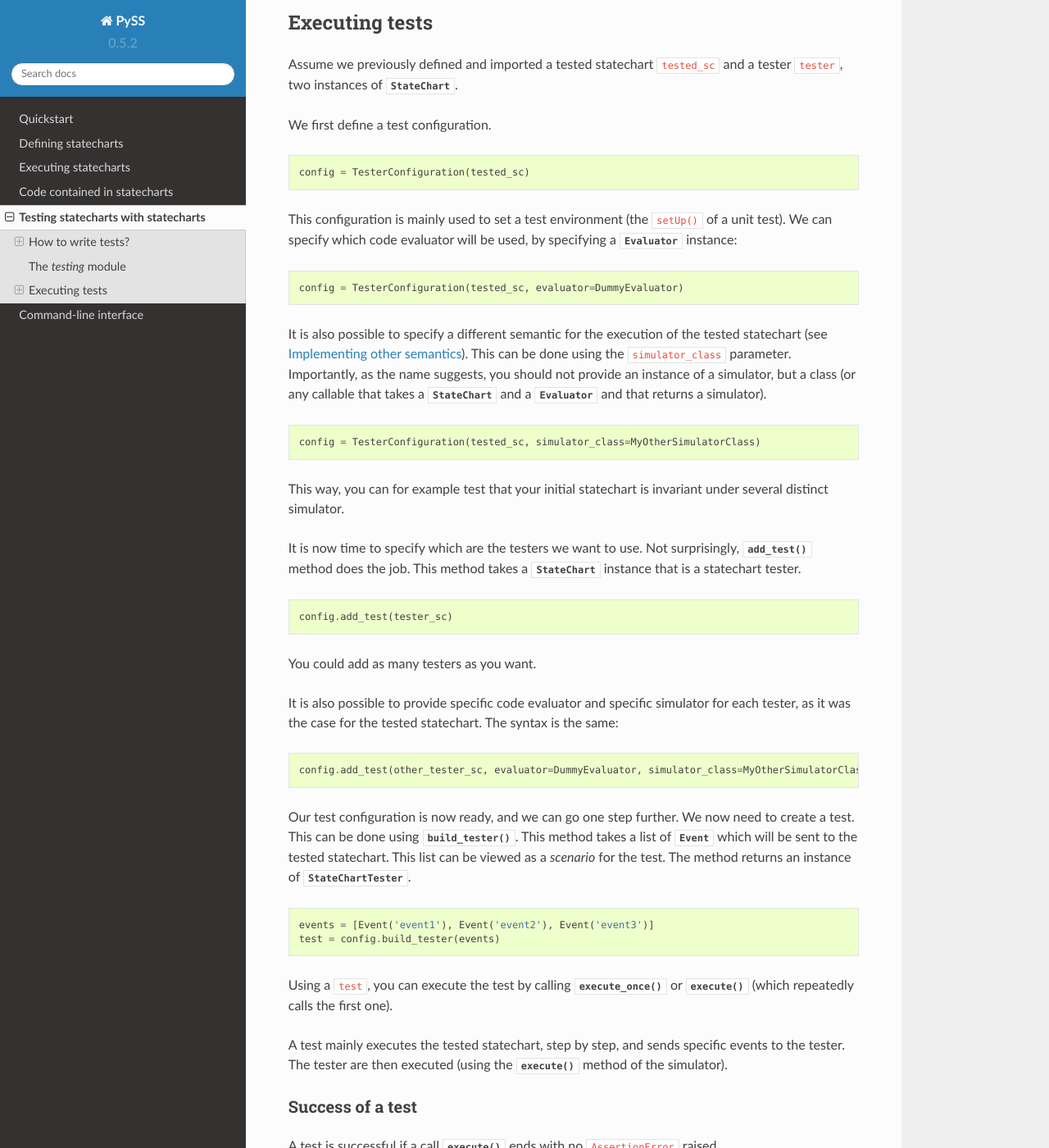
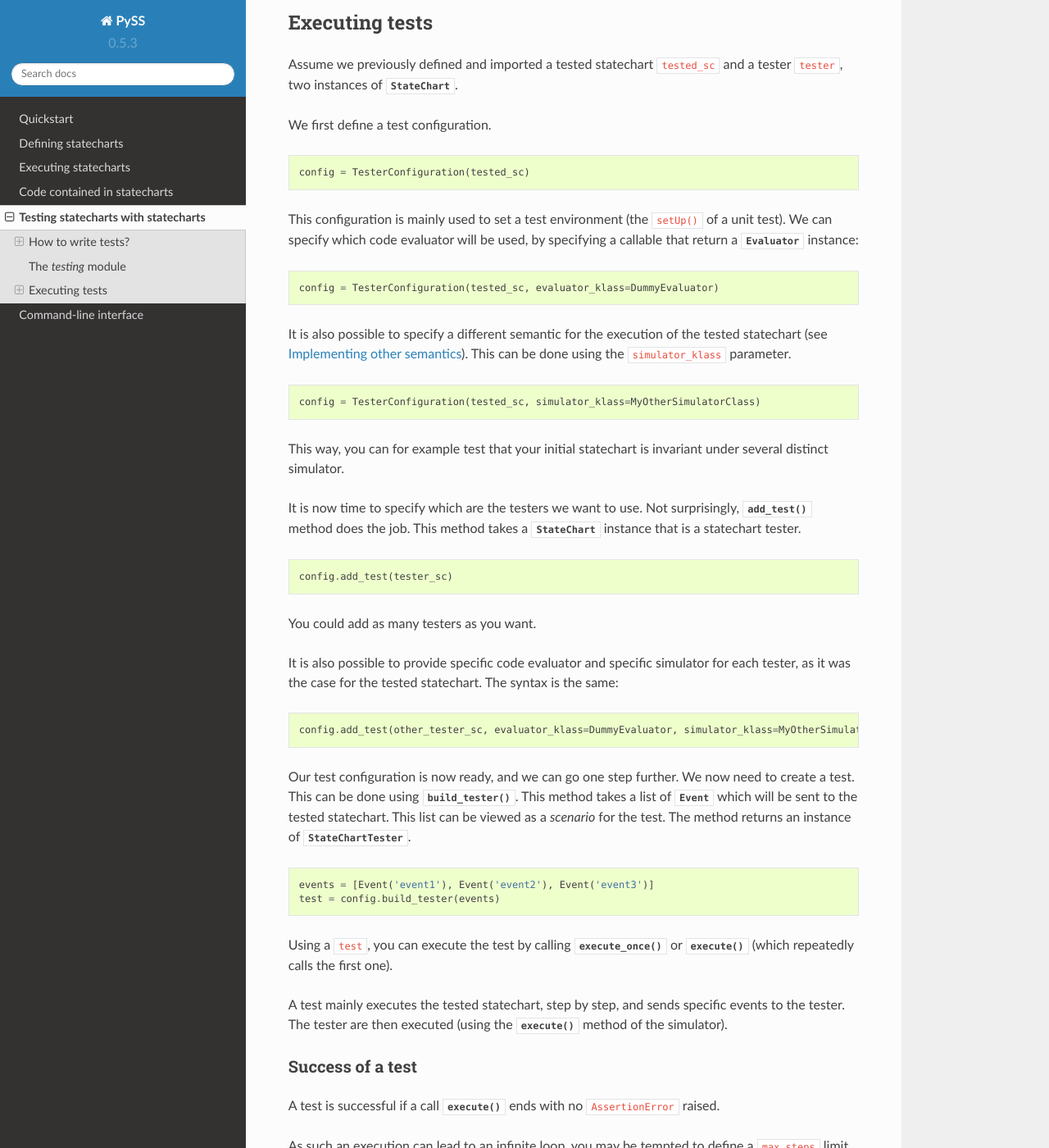
Before and after one commit to AlexandreDecan/sismic, a Sphinx documentation site: the page built from docs/testing.rst, in a window 1280 px wide and 1400 px high, scrolled down 3300 px. Shown: the whole window at 82% size. Built offline with Sphinx 7.4.7 and the Read the Docs theme 2.0.0, drawn with Linux system fonts in a browser that asks for light colours; some of the changed text lies outside the part shown.

Commit message:
Use Evaluator class as parameter instead of an Evaluator instance

```diff
--- a/docs/execution.rst
+++ b/docs/execution.rst
@@ -13,8 +13,8 @@ In particular, eventless transitions are processed before evented transitions, i
 before external events, and the simulation follows a inner-first/source-state semantic.
 
 A :py:class:`~pyss.simulator.Simulator` instance is constructed upon a :py:class:`~pyss.model.StateChart` instance and
-an optional :py:class:`~pyss.evaluator.Evaluator` (see :ref:`code_evaluation`).
-If no evaluator is specified, a :py:class:`~pyss.evaluator.PythonEvaluator` instance will be used by default.
+an optional callable that returns an :py:class:`~pyss.evaluator.Evaluator` (see :ref:`code_evaluation`).
+If no evaluator is specified, :py:class:`~pyss.evaluator.PythonEvaluator` class will be set.
 
 The main methods of a simulator instance are:
 
--- a/docs/testing.rst
+++ b/docs/testing.rst
@@ -179,20 +179,19 @@ We first define a test configuration.
     config = TesterConfiguration(tested_sc)
 
 This configuration is mainly used to set a test environment (the ``setUp()`` of a unit test).
-We can specify which code evaluator will be used, by specifying a :py:class:`~pyss.evaluator.Evaluator` instance:
+We can specify which code evaluator will be used, by specifying a callable that return a
+:py:class:`~pyss.evaluator.Evaluator` instance:
 
 .. code:: python
 
-    config = TesterConfiguration(tested_sc, evaluator=DummyEvaluator)
+    config = TesterConfiguration(tested_sc, evaluator_klass=DummyEvaluator)
 
 It is also possible to specify a different semantic for the execution of the tested statechart (see :ref:`other_semantics`).
-This can be done using the ``simulator_class`` parameter. Importantly, as the name suggests,
-you should not provide an instance of a simulator, but a class (or any callable that takes a
-:py:class:`~pyss.model.StateChart` and a :py:class:`~pyss.evaluator.Evaluator` and that returns a simulator).
+This can be done using the ``simulator_klass`` parameter.
 
 .. code:: python
 
-    config = TesterConfiguration(tested_sc, simulator_class=MyOtherSimulatorClass)
+    config = TesterConfiguration(tested_sc, simulator_klass=MyOtherSimulatorClass)
 
 This way, you can for example test that your initial statechart is invariant under several distinct simulator.
 
@@ -211,7 +210,7 @@ the case for the tested statechart. The syntax is the same:
 
 .. code:: python
 
-    config.add_test(other_tester_sc, evaluator=DummyEvaluator, simulator_class=MyOtherSimulatorClass)
+    config.add_test(other_tester_sc, evaluator_klass=DummyEvaluator, simulator_klass=MyOtherSimulatorClass)
 
 
 Our test configuration is now ready, and we can go one step further.
--- a/pyss/__init__.py
+++ b/pyss/__init__.py
@@ -1,5 +1,5 @@
 __description__ = 'Python Statechart Simulator'
-__version__ = '0.5.2'
+__version__ = '0.5.3'
 __url__ = 'https://github.com/AlexandreDecan/PySS/'
 __author__ = 'Alexandre Decan'
 __email__ = 'alexandre.decan@lexpage.net'
```
Also changed, not shown: other parts of docs/testing.rst (+1 -1 lines), 3 other files.
